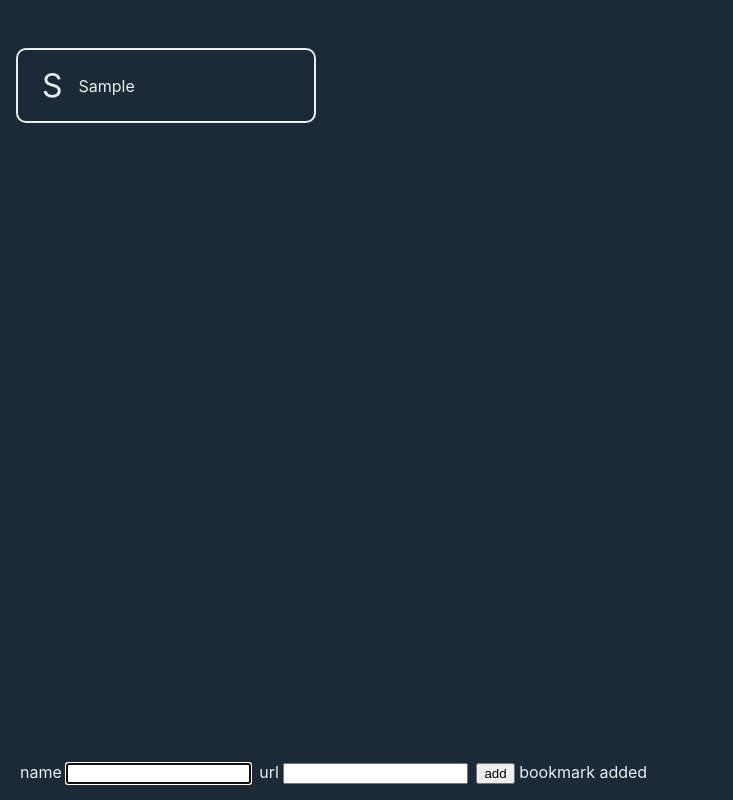
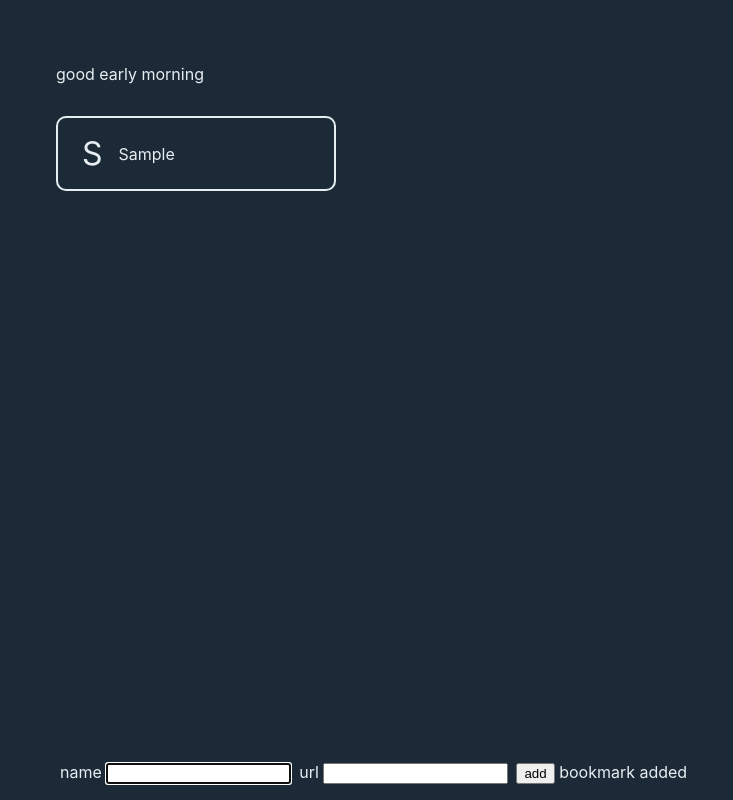
Before and after one commit to semistatik/ntp, a plain HTML site: page index.html in a window 1280 px wide. Both pictures are taken after typing "Sample", "Sample" into the empty fields and a click on the button "add". Shown: the whole page, without its empty margins (0-733 px from the left). Drawn offline with Linux system fonts and the light colour scheme.

Commit message:
more js refactor; style updates

```diff
--- a/css/styles.css
+++ b/css/styles.css
@@ -34,19 +34,32 @@ body {
 
 header, main, footer {
     padding: 1rem;
+    max-width: 1200px;
+    width: 100%;
+    margin: 0 auto;
 }
 
 main {
     flex-grow: 1;
+    display: flex;
+    flex-direction: column;
+    justify-content: center;
+}
+
+.row{
+    margin: 1rem 0;
 }
 
 /* bookmarks */
-.bm-container{
-    max-width: 1200px;
-    margin: 0 auto;
+#bm-container{
+    flex-grow: 1;
+    width: 100%;
 }
 
 #bm-list {
+    max-width: 1200px;
+    margin: 0 auto;
+    width: 100%;
     display: grid;
     grid-template-columns: repeat(auto-fill, minmax(280px, 1fr));
     gap: 1em;
--- a/index.html
+++ b/index.html
@@ -15,7 +15,11 @@
 
     <main>
 
-        <div id="bm-container">
+        <div class="row" id="greeting">
+            <div class="text-center" id="message"></div>
+        </div>
+
+        <div class="row" id="bm-container">
             <div id="bm-list"></div>
         </div>
 
--- a/js/main.js
+++ b/js/main.js
@@ -1,11 +1,13 @@
+// global var for holding the bookmarks
+let bookmarks = [];
+
 // page elements
 const form = document.getElementById('bm-form');
 const submitBtn = document.getElementById('bm-add');
 const nameField = document.getElementById('bm-name');
 const urlField = document.getElementById('bm-url');
+const bmList = document.getElementById('bm-list');
 const messageEle = document.getElementById("bm-message");
-
-const bmList = document.getElementById('bm-list');
 
 // form watcher
 form.addEventListener('submit', function(e) {
@@ -38,14 +40,12 @@ function processBookmark(name, url){
     createBookmarkElement(newBM);
     pushBookmark(newBM);
     showMessage("bookmark added");
-    //updateBMHeading();
 }
 
 // create a bookmark object and return it
 function createBookmark(bmName, bmUrl) {
-
     let newBM = {
-        id: 1,
+        id: getLastBMId() + 1,
         name: bmName,
         url: bmUrl,
         dateCreated: Date.now()
@@ -56,49 +56,46 @@ function createBookmark(bmName, bmUrl) {
 
 // build bookmark item element
 function createBookmarkElement(bm){
+    // bookmark container
     const bmElement = document.createElement('a');
     bmElement.classList.add("bm-item");
     bmElement.href = bm.url;
 
+    // bookmark icon
     const bmIcon = document.createElement('div');
     bmIcon.classList.add("bm-icon");
     bmIcon.innerText = bm.name[0].toUpperCase();
 
-    bmElement.appendChild(bmIcon);
-
+    // bookmark text
     const bmText = document.createElement('div');
     bmText.classList.add("bm-text");
     bmText.textContent = bm.name;
 
 
+    bmElement.appendChild(bmIcon);
     bmElement.appendChild(bmText);
 
     bmList.appendChild(bmElement);
 };
 
-// saves bookmark to localStorage
+// saves bookmark to global var
 function pushBookmark(bookmark){
-    let bookmarks = localStorage.getItem('bookmarks') ? JSON.parse(localStorage.getItem('bookmarks')) : [];
-    console.log("bookmarks: ", bookmarks);
+    bookmarks = localStorage.getItem('bookmarks') ? JSON.parse(localStorage.getItem('bookmarks')) : [];
     console.log("new bookmark: ", bookmark);
 
     // add bookmark to local var then save to localStorage
     bookmarks.push(bookmark);
-    localStorage.setItem('bookmarks', JSON.stringify(bookmarks))
+    storeBookmarks();
 
-    console.log(localStorage);
 }
 
 // load bookmarks on document load
 function loadBookmarks(){
-    let bookmarks = getBookmarks();
+    bookmarks = getBookmarks();
 
-    for(let i = 0; i < bookmarks.length; i++){
-        console.log(bookmarks[i]);
-        createBookmarkElement(bookmarks[i]);
+    for (let bm of bookmarks){
+        createBookmarkElement(bm);
     }
-
-    //updateBMHeading();
 }
 
 // get bookmarks out of local storage
@@ -107,15 +104,43 @@ function getBookmarks(){
     return localStorage.getItem('bookmarks') ? JSON.parse(localStorage.getItem('bookmarks')) : [];
 }
 
+// saves bookmarks to storage
+function storeBookmarks(){
+    localStorage.setItem('bookmarks', JSON.stringify(bookmarks));
+}
+
 // show a message
 function showMessage(message){
     messageEle.textContent = message;
 }
 
-function updateBMHeading(){
-    let length = getBookmarks().length;
-    let bmHeading = document.getElementById('bm-heading');
-    bmHeading.innerText = `There ${length == 1 ? "is" : "are" } ${length} bookmark${length == 1 ? "" : "s" } saved`;
+// gets the last id in the bookmarks
+function getLastBMId(){
+    return Math.max(...bookmarks.map(o => o.id), 0);
 }
 
-document.onload = loadBookmarks();
+// greetings
+function getGreeting(){
+    let currentHour = new Date().getHours();
+    let msg = "";
+    if(currentHour >=0 && currentHour < 6){
+        msg = "good early morning";
+    } else if (currentHour >= 6 && currentHour < 12){
+        msg = "good morning";
+    } else if (currentHour >= 12 && currentHour < 18){
+        msg = "good afternoon";
+    } else{
+        msg = "good evening";
+    }
+
+    return msg;
+}
+
+document.addEventListener('DOMContentLoaded', function(){
+
+    loadBookmarks();
+
+    // update greeting
+    let message = document.getElementById('message');
+    message.textContent = getGreeting();
+});
```
